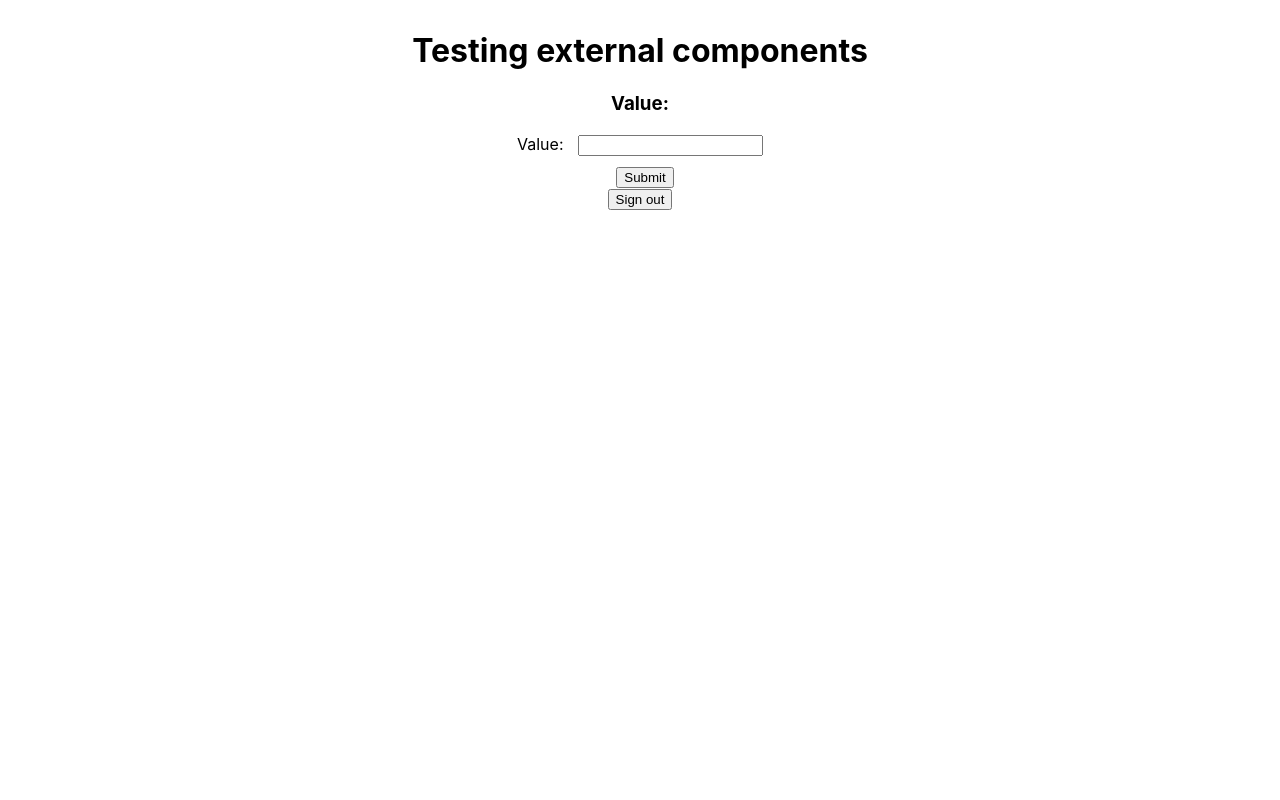
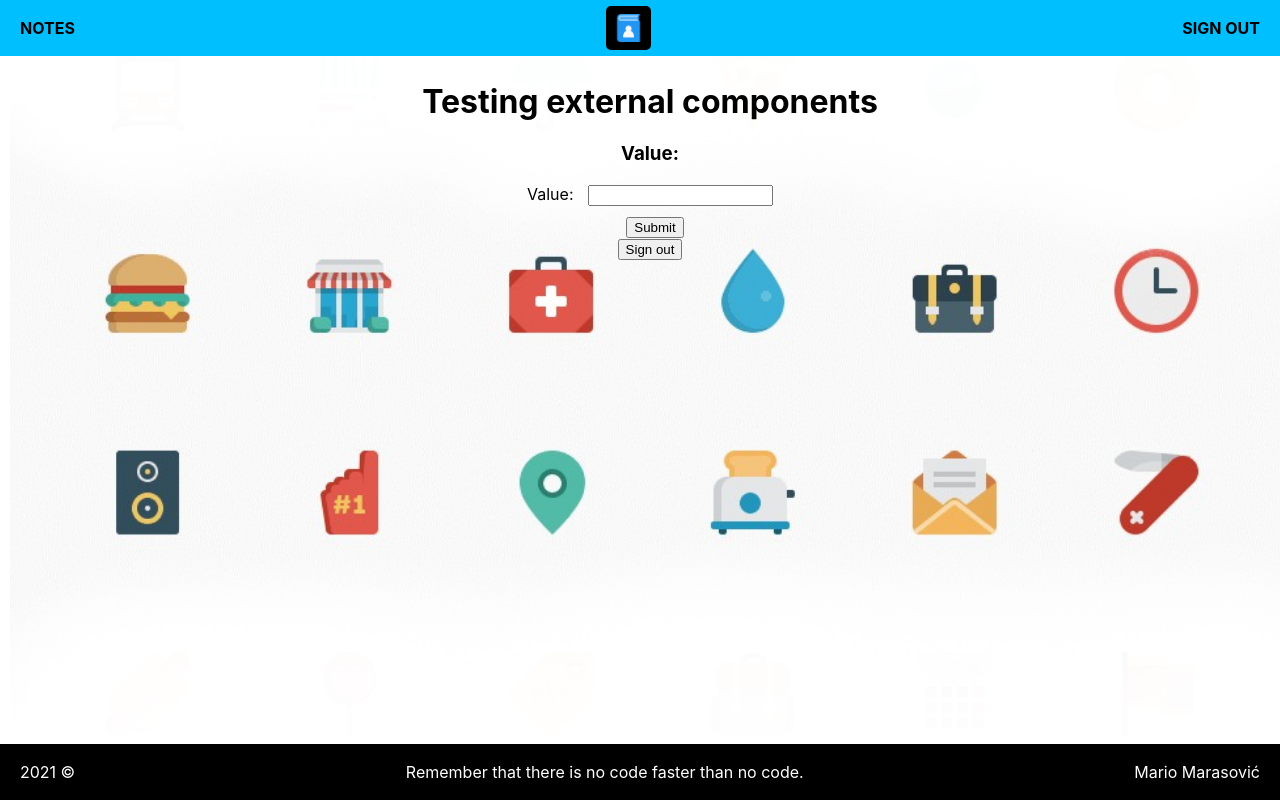
Before and after one commit to Maras3012/phone-book, a React (Create React App) app: page / in a window 1280 px wide. Built offline with nearby package versions, Linux system fonts and the light colour scheme; no server answers; the database is empty; sample sign-in values are in the browser's storage.

Commit message:
header,footer,logo,background

```diff
--- a/src/App.css
+++ b/src/App.css
@@ -1,5 +1,12 @@
 .App {
   text-align: center;
+  background: url("./components/background.png");
+  position: fixed;
+  min-width: 100%;
+  min-height: 100%;
+  background-size: cover;
+  background-position: center;
+  z-index: -1;
 }
 
 .App-logo {
@@ -31,7 +38,3 @@
     transform: rotate(360deg);
   }
 }
-
-/* .App {
-  text-align: center;
-} */
--- /dev/null
+++ b/src/Home.css
@@ -0,0 +1,3 @@
+.Content {
+    margin-top: 72px;
+}
--- a/src/Home.js
+++ b/src/Home.js
@@ -1,6 +1,9 @@
 import React, { Component } from "react";
+import Toolbar from './components/Toolbar/Toolbar';
+import Footer from './components/Footer/Footer';
+import './Home.css'
+
 import app from "./auth/base";
-
 import 'firebase/database';
 
 class Home extends Component {
@@ -43,7 +46,9 @@ class Home extends Component {
 
   render() {
   return (
-    <div>
+    <div >
+        <Toolbar />
+        <div className="Content">
             <h1>Testing external components</h1>
             <h3>Value: {this.state.value}</h3>
 
@@ -56,6 +61,8 @@ class Home extends Component {
 
             <button onClick={() => app.auth().signOut()}>Sign out</button>
         </div>
+        <Footer />
+    </div>
   );
   }
 };
--- /dev/null
+++ b/src/components/Footer/Footer.css
@@ -0,0 +1,15 @@
+.Footer {
+    height: 56px;
+    width: 100%;
+    position: fixed;
+    left: 0;
+    bottom: 0;
+    background-color: rgb(0, 0, 0);
+    color: white;
+    display: flex;
+    justify-content: space-between;
+    align-items: center;
+    padding: 0 20px;
+    box-sizing: border-box;
+    z-index: 100;
+}
--- /dev/null
+++ b/src/components/Footer/Footer.js
@@ -0,0 +1,13 @@
+import React from 'react';
+import './Footer.css'
+
+const footer = (props) => (
+    <footer className="Footer">
+      <div>2021 ©</div>
+      {/* <div>When I wrote this code, only God and I understood what I did. Now only God knows.</div> */}
+      <div>Remember that there is no code faster than no code.</div>
+      <div>Mario Marasović</div>
+    </footer>
+)
+
+export default footer;
--- /dev/null
+++ b/src/components/Logo/Logo.css
@@ -0,0 +1,11 @@
+.Logo {
+    background-color: rgb(0, 0, 0);
+    padding: 8px;
+    height: 80%;
+    box-sizing: border-box;
+    border-radius: 5px;
+}
+
+.Logo img {
+    height: 100%;
+}
--- /dev/null
+++ b/src/components/Logo/Logo.js
@@ -0,0 +1,11 @@
+import React from 'react';
+import phonebookLogo from './phonebook.png';
+import './Logo.css';
+
+const logo = (props) => (
+    <div className="Logo">
+        <img src={phonebookLogo} alt="Phonebook"/>
+    </div>
+);
+
+export default logo;
--- /dev/null
+++ b/src/components/Toolbar/Toolbar.css
@@ -0,0 +1,14 @@
+.Toolbar {
+    height: 56px;
+    width: 100%;
+    position: fixed;
+    top: 0;
+    left: 0;
+    background-color: rgb(0, 191, 255);
+    display: flex;
+    justify-content: space-between;
+    align-items: center;
+    padding: 0 20px;
+    box-sizing: border-box;
+    z-index: 100;
+}
--- /dev/null
+++ b/src/components/Toolbar/Toolbar.js
@@ -0,0 +1,13 @@
+import React from 'react';
+import './Toolbar.css'
+import Logo from '../Logo/Logo';
+
+const toolbar = (props) => (
+    <header className="Toolbar">
+      <div><b>NOTES</b></div>
+      <Logo />
+      <div><b>SIGN OUT</b></div>
+    </header>
+)
+
+export default toolbar;
```
Also changed, not shown: src/components/Logo/phonebook.png (added), src/components/background.png (added), 2 other files (tests, documents, lock files or other folders). Lines whose indentation alone changed are shown as unchanged.
